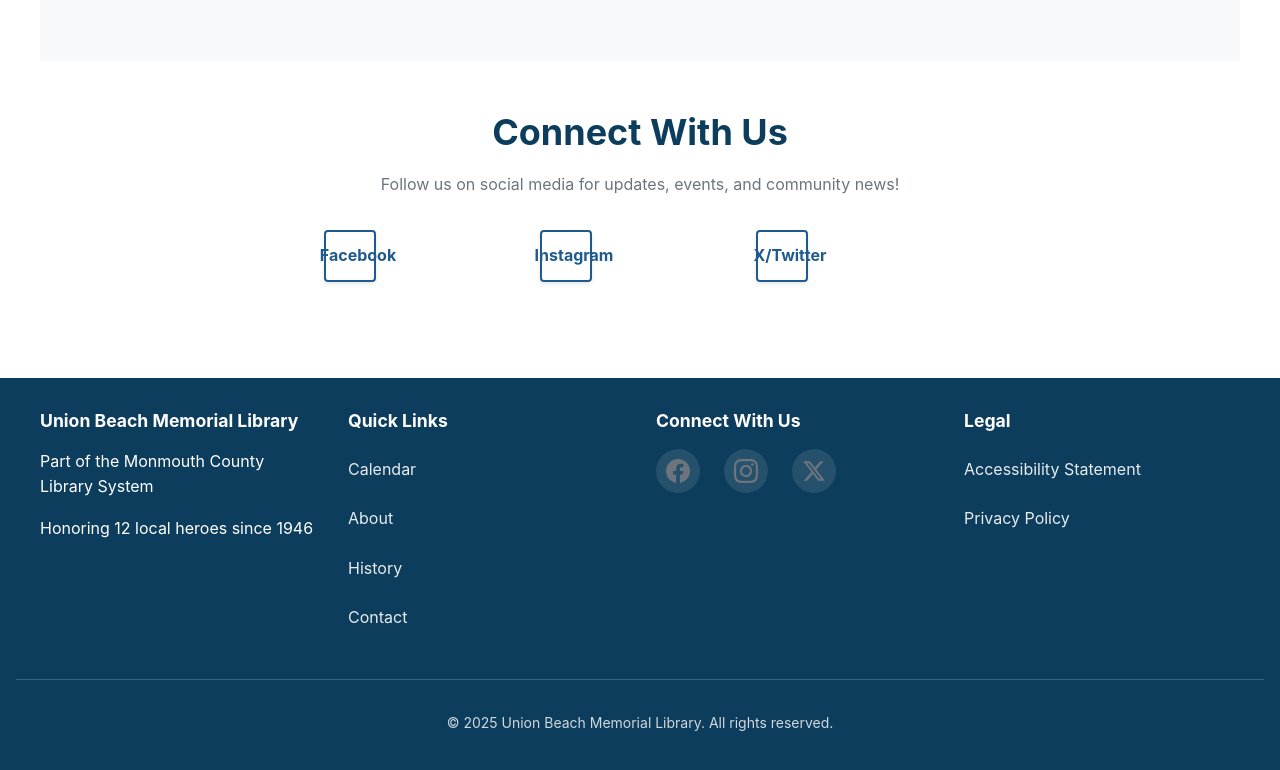
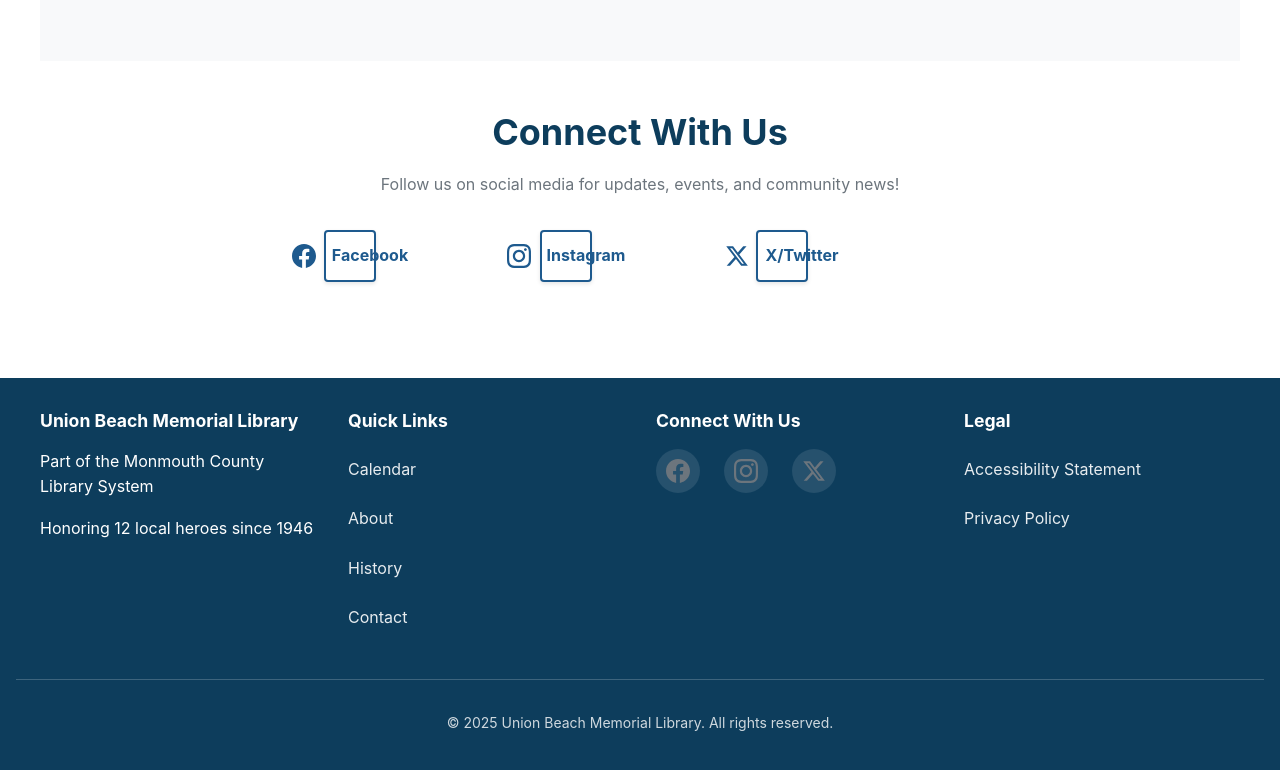
Before and after one commit to serma100000/Union-Beach-Library, a website built with Vite: page contact.html in a window 1280 px wide. Shown: the part 2819-3589 px from the top of the page. Built offline with nearby package versions, Linux system fonts and the light colour scheme.

Commit message:
Add SVG icon styling for contact page social section

```diff
--- a/src/css/contact.css
+++ b/src/css/contact.css
@@ -412,6 +412,12 @@
   font-size: 1.5rem;
 }
 
+.social-media .social-links svg {
+  width: 24px;
+  height: 24px;
+  flex-shrink: 0;
+}
+
 .social-name {
   font-size: 1rem;
 }
```
